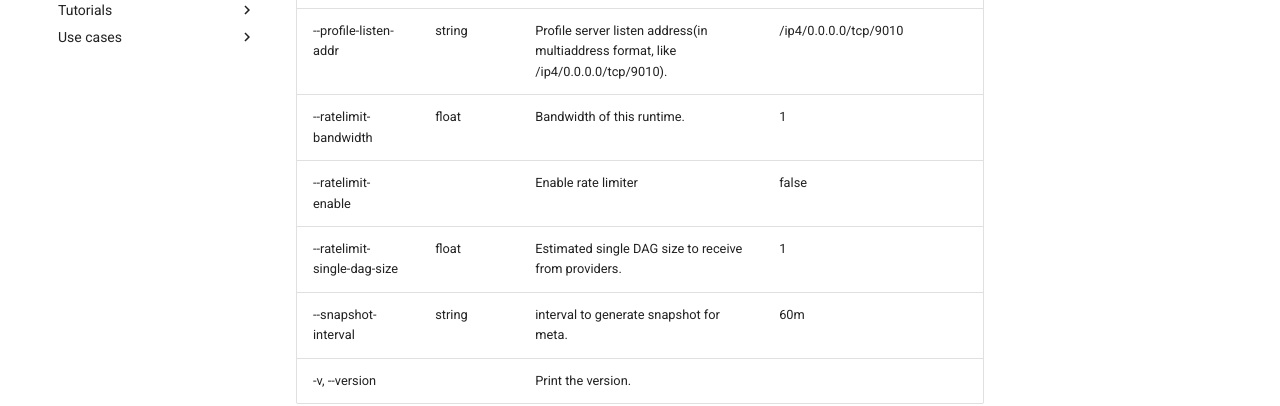
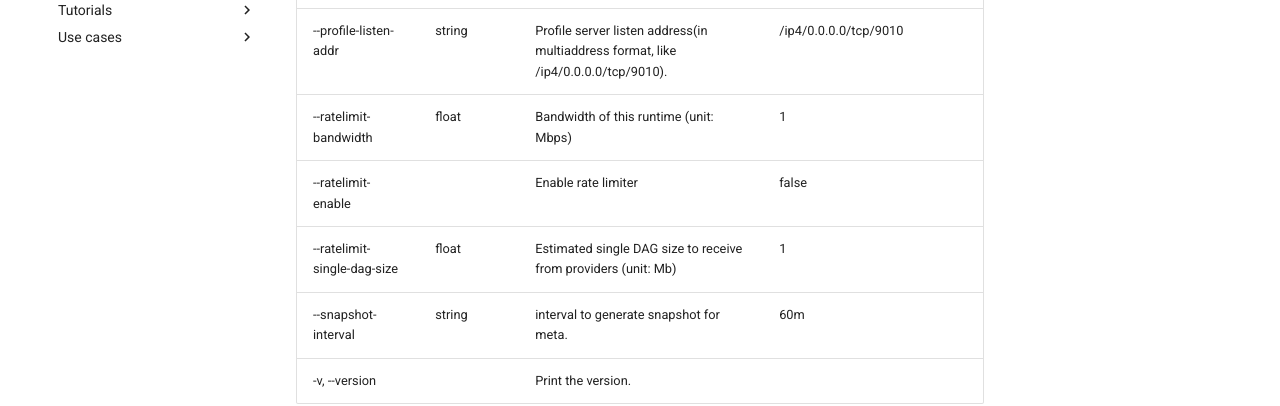
Before and after one commit to kenlabs/pando-doc, an MkDocs documentation site: the page built from docs/user-guide/cli-reference/commands/index.md, in a window 1280 px wide and 900 px high, scrolled down 1911 px. Shown: the part 412-818 px from the top of the window. Built offline with MkDocs 1.6.1 and Material for MkDocs 9.7.7, drawn with Linux system fonts in a browser that asks for light colours.

Commit message:
added units to 2 options

```diff
--- a/docs/user-guide/cli-reference/commands/index.md
+++ b/docs/user-guide/cli-reference/commands/index.md
@@ -41,8 +41,8 @@ Start PANDO server daemon process
 | -r, --pando-root | string | Pando root directory which stores data and config file. | ~/.pando |
 | -c, --print-config | | Print the configuration info. | |
 | --profile-listen-addr | string | Profile server listen address(in multiaddress format, like /ip4/0.0.0.0/tcp/9010). | /ip4/0.0.0.0/tcp/9010 |
-| --ratelimit-bandwidth | float | Bandwidth of this runtime. | 1 |
+| --ratelimit-bandwidth | float | Bandwidth of this runtime (unit: Mbps) | 1 |
 | --ratelimit-enable | | Enable rate limiter | false |
-| --ratelimit-single-dag-size | float | Estimated single DAG size to receive from providers. | 1 |
+| --ratelimit-single-dag-size | float | Estimated single DAG size to receive from providers (unit: Mb) | 1 |
 | --snapshot-interval | string | interval to generate snapshot for meta. | 60m |
 | -v, --version | | Print the version. | |
```
